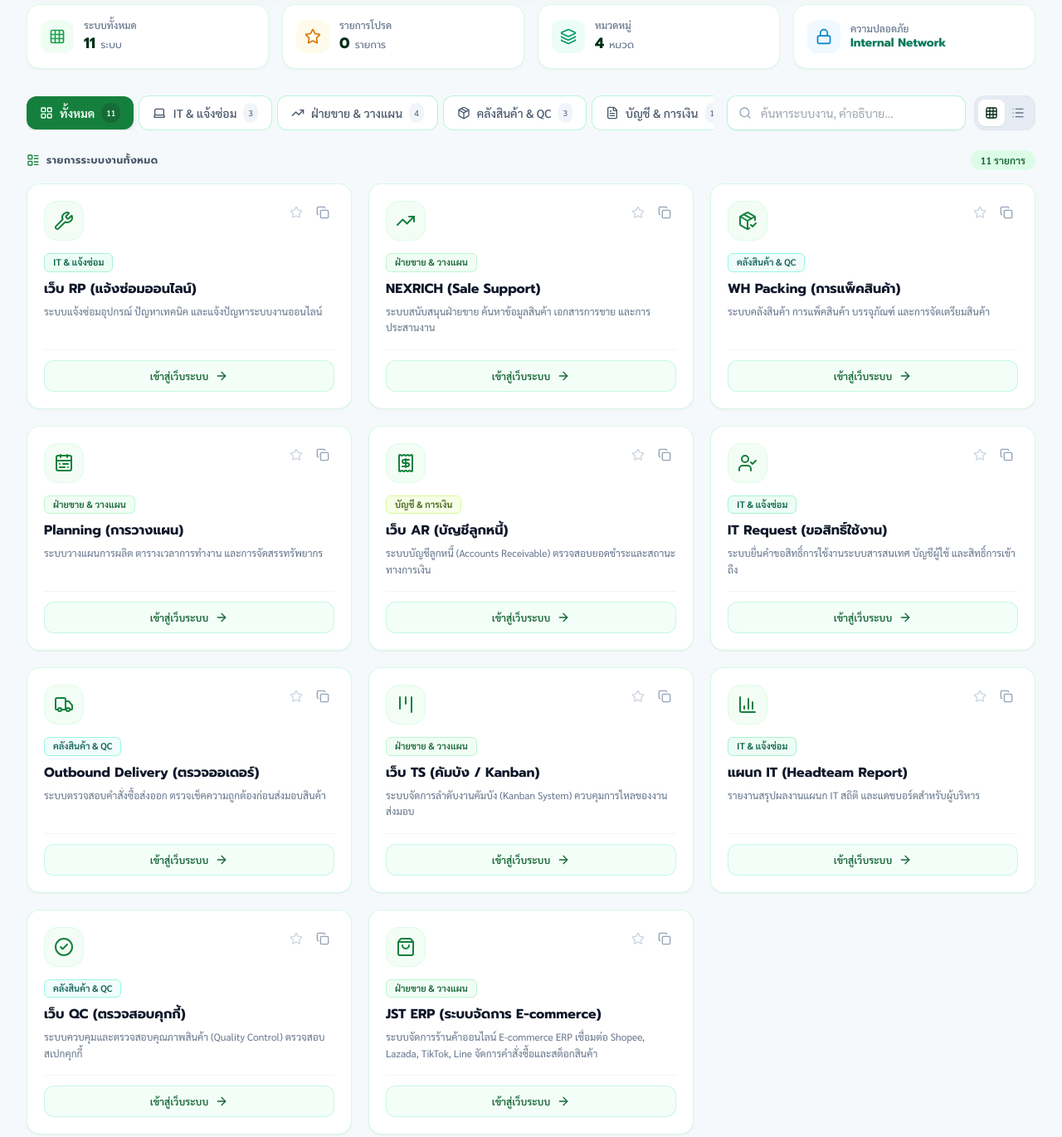
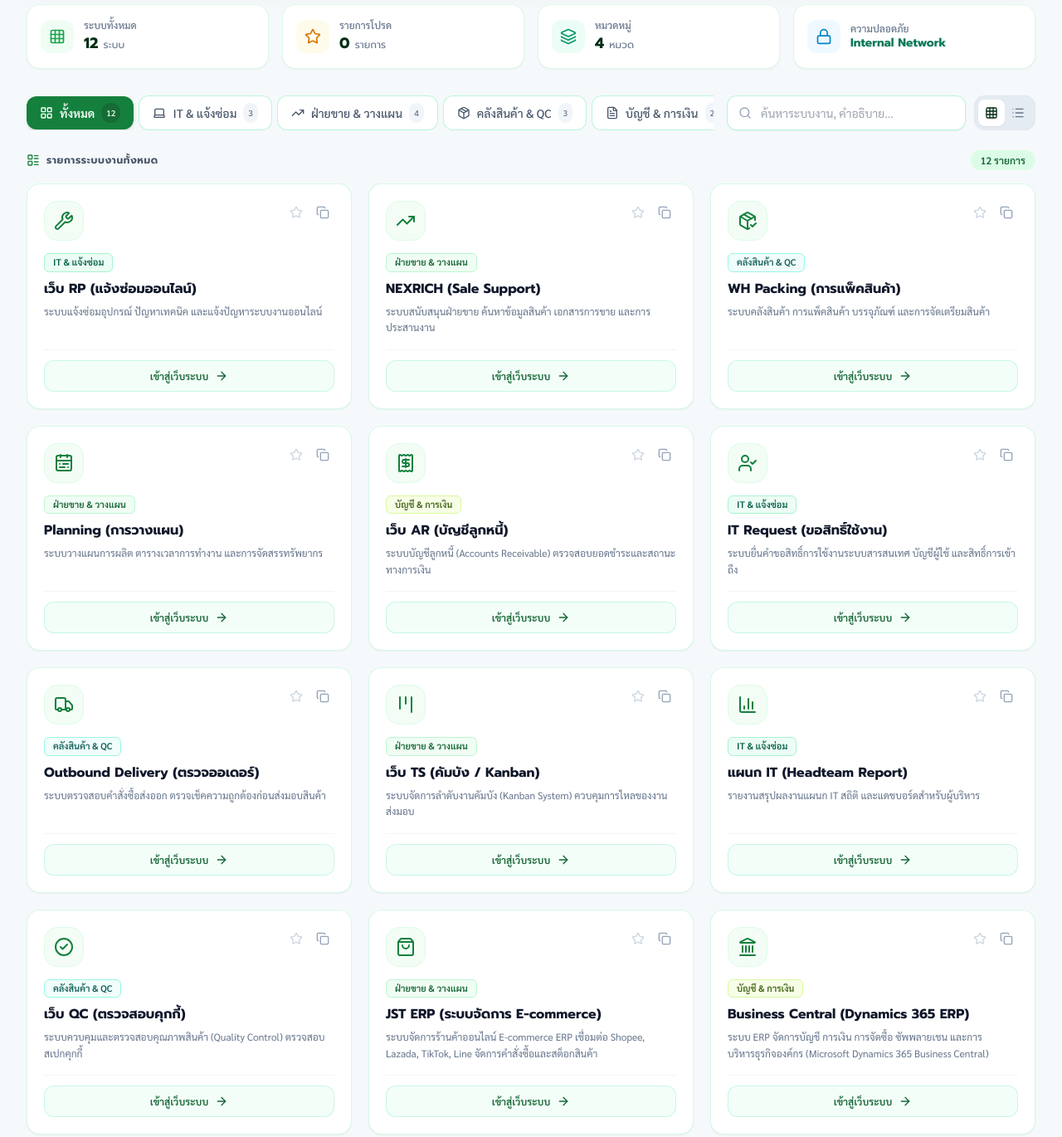
Before and after one commit to Thakorn131046/All-Web-Merich, a plain HTML site: page All-Web-Merich.html in a window 1280 px wide. Shown: the part 360-1730 px from the top of the page at 83% size. Drawn offline with nearby package versions, Linux system fonts and the light colour scheme.

Commit message:
Add Microsoft Dynamics 365 Business Central (ERP) to portal

```diff
--- a/All-Web-Merich.html
+++ b/All-Web-Merich.html
@@ -213,7 +213,7 @@
                 </div>
                 <div>
                     <p class="text-xs text-slate-500 font-medium">ระบบทั้งหมด</p>
-                    <p class="text-lg font-bold text-brand-950 font-heading"><span id="stat-total-systems">11</span> <span class="text-xs font-normal text-slate-500">ระบบ</span></p>
+                    <p class="text-lg font-bold text-brand-950 font-heading"><span id="stat-total-systems">12</span> <span class="text-xs font-normal text-slate-500">ระบบ</span></p>
                 </div>
             </div>
 
@@ -306,7 +306,7 @@
                         รายการระบบงานทั้งหมด
                     </h3>
                 </div>
-                <span id="system-count" class="text-xs bg-brand-100 text-brand-800 px-3 py-1 rounded-full font-semibold">11 รายการ</span>
+                <span id="system-count" class="text-xs bg-brand-100 text-brand-800 px-3 py-1 rounded-full font-semibold">12 รายการ</span>
             </div>
 
             <!-- Empty State Search Result -->
@@ -387,7 +387,7 @@
 
     <!-- JavaScript Business Logic -->
     <script>
-        // System Data Source (11 Systems)
+        // System Data Source (12 Systems)
         const systemsData = [
             {
                 id: 'rp-system',
@@ -498,6 +498,16 @@
                 description: 'ระบบจัดการร้านค้าออนไลน์ E-commerce ERP เชื่อมต่อ Shopee, Lazada, TikTok, Line จัดการคำสั่งซื้อและสต็อกสินค้า',
                 icon: 'shopping-bag',
                 badgeColor: 'bg-green-50 text-green-800 border-green-200'
+            },
+            {
+                id: 'business-central',
+                name: 'Business Central (Dynamics 365 ERP)',
+                category: 'บัญชี & การเงิน',
+                catKey: 'finance',
+                url: 'https://businesscentral.dynamics.com/?noSignUpCheck=1',
+                description: 'ระบบ ERP จัดการบัญชี การเงิน การจัดซื้อ ซัพพลายเชน และการบริหารธุรกิจองค์กร (Microsoft Dynamics 365 Business Central)',
+                icon: 'landmark',
+                badgeColor: 'bg-lime-50 text-lime-800 border-lime-200'
             }
         ];
 
```
Also changed, not shown: index.html (+13 -3 lines), 1 other file.
